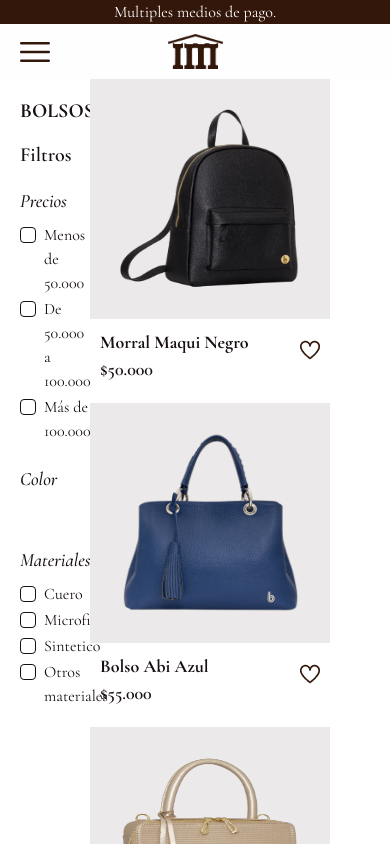
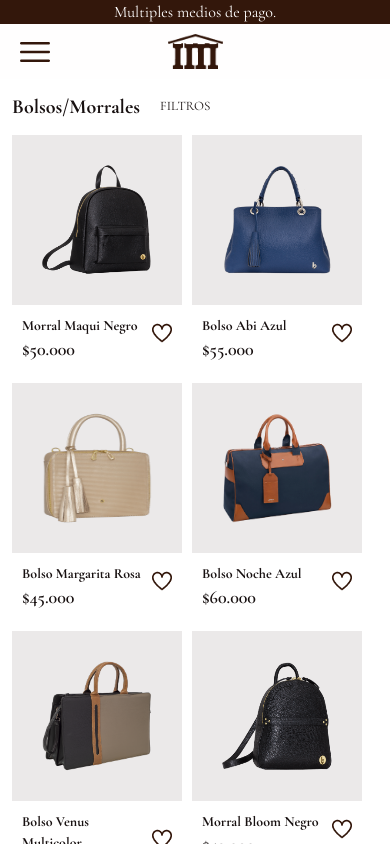
Before and after one commit to saracast909/imperio-marroquinero, an Angular app: page /productos in a window 390 px wide. Shown: the top 844 px of the page. Built offline with nearby package versions, Linux system fonts and the light colour scheme.

Commit message:
Added responsive layout in all-products component

```diff
--- a/src/app/non-reusable-components/all-products/all-products.component.css
+++ b/src/app/non-reusable-components/all-products/all-products.component.css
@@ -93,3 +93,37 @@ h4{
     font-size: 18px;
     margin: 0;
 }
+.filtros{
+    display: none;
+}
+@media screen and (max-width: 640px){
+    .filtros{
+        display: flex;
+        align-items: center;
+        gap: 20px;
+    }
+    .filtros p{
+        margin: 0;
+        font-size: small;
+    }
+    .contain{
+        grid-template-columns: 100%;
+    }
+    aside{
+        display: none;
+    }
+    .cards-container{
+        grid-template-columns: repeat(auto-fill, 170px);
+        gap: 10px 10px;
+    }
+    .product-card{
+        width: 170px;
+    }
+    .product-image{
+        width: 170px;
+        height: 170px;
+    }
+    .product-info div p:nth-child(1){
+        font-size: 14px;
+    }
+}
--- a/src/app/non-reusable-components/all-products/all-products.component.html
+++ b/src/app/non-reusable-components/all-products/all-products.component.html
@@ -48,23 +48,11 @@
         </div>
     </div>
 </aside>
-<!-- <section class="container-product">
-    <div class="">
-        <div class="image">
-            <img src="/assets/products/image.png" alt="">
-        </div>
-        <div class="info">
-            <div class="description">
-                <p class="title">Bolso de cuero negro</p>
-                <p class="price">$50.000</p>
-            </div>
-            <div>
-                <img src="/assets/products/corazon.png" alt="">
-            </div>
-        </div>
+<section class="container">
+    <div class="filtros mb-3 mt-3">
+        <h3>Bolsos/Morrales</h3>
+        <p>FILTROS</p>
     </div>
-</section> -->
-<section class="container">
     <div class="cards-container">
         <div class="product-card" *ngFor="let product of products">
             <img src="/assets/products/image.png" [src]="product.imagen" [alt]="product.nombre" class="product-image">
```
